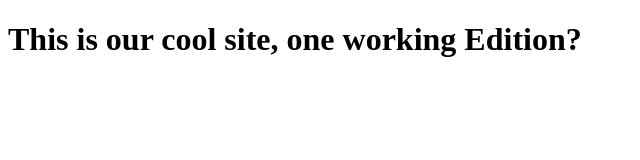
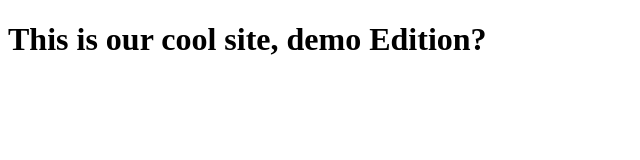
Before and after one commit to holylex/coolsite, a plain HTML site: page index.html in a window 1280 px wide. Shown: the whole page, without its empty margins (0-640 px from the left). Drawn offline with Linux system fonts and the light colour scheme.

Commit message:
finally working!

```diff
--- a/index.html
+++ b/index.html
@@ -5,6 +5,6 @@
     <title>This is our cool site</title>
 </head>
 <body>
-<h1>This is our cool site, one working Edition?</h1>
+<h1>This is our cool site, demo Edition?</h1>
 </body>
 </html>
```
